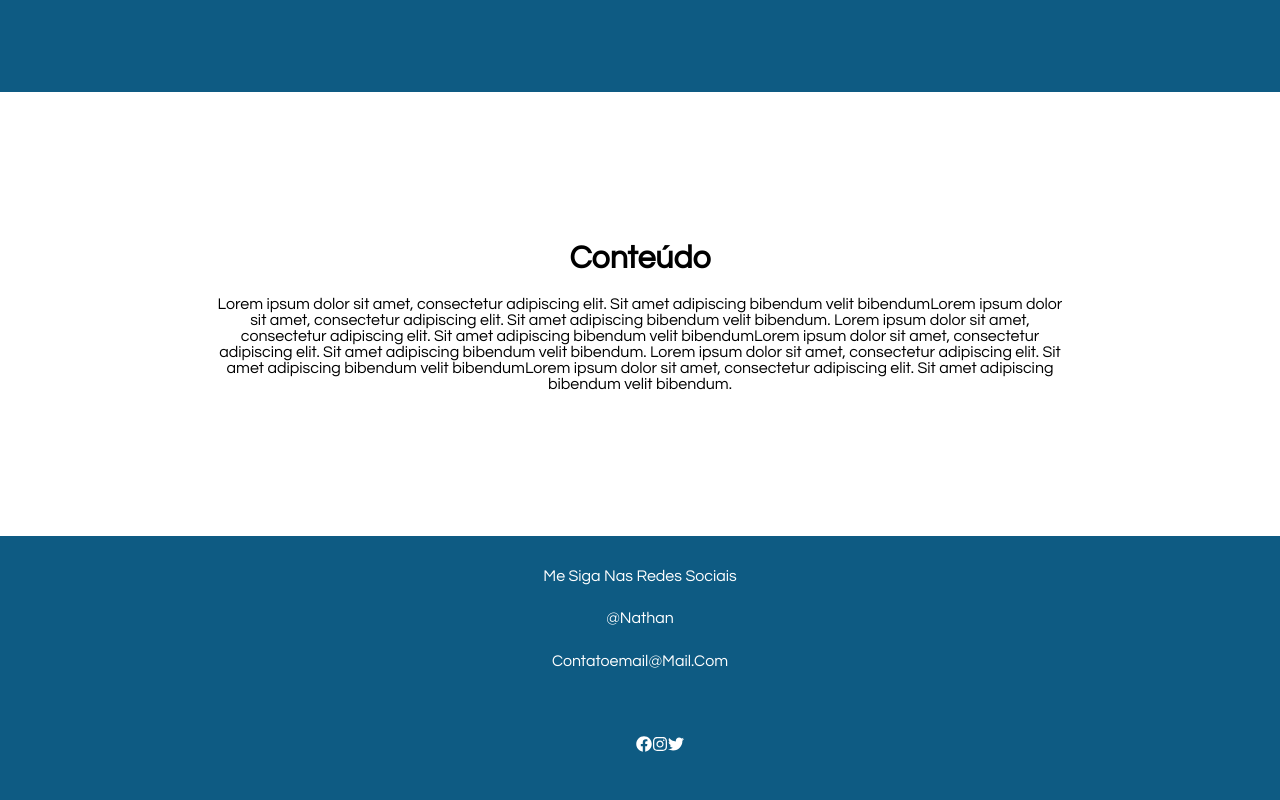
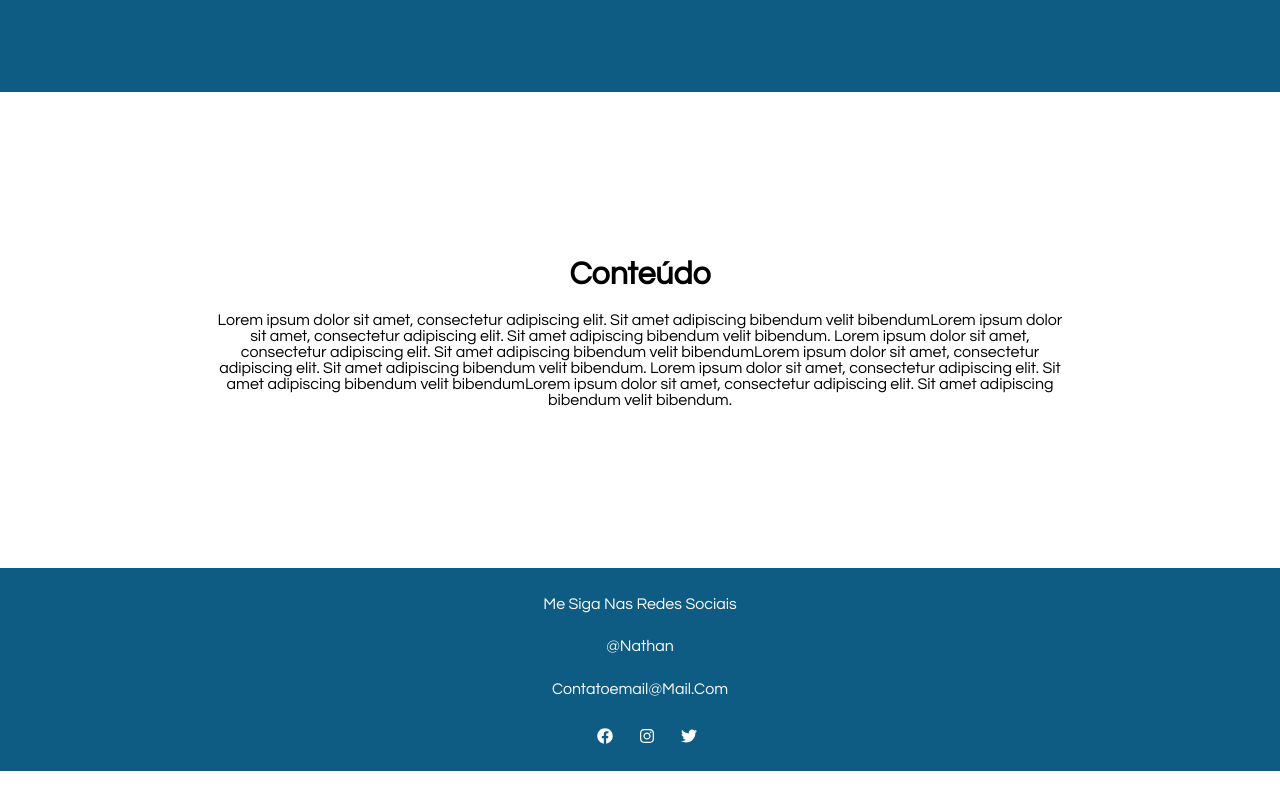
Before and after one commit to m4goth/nathan-personal-website, a React (Create React App) app: page / in a window 1280 px wide. Shown: the part 2940-3740 px from the top of the page. After the commit the page ends 3711 px from the top, so only its background shows below. Built offline with nearby package versions, Linux system fonts and the light colour scheme.

Commit message:
ajustando rodapé

```diff
--- a/src/components/Blog.js
+++ b/src/components/Blog.js
@@ -6,9 +6,19 @@ import '../css/Blog.css'
 const Blog = () => {
   return (
     <Container className="container-blog" maxWidth="md">
+      &emsp;
+      &emsp;
+      &emsp;
+      &emsp;
       <h1 className="tittle">Conteúdo</h1>
-      <p className="paragraph"> Lorem ipsum dolor sit amet, consectetur adipiscing elit. Sit amet adipiscing bibendum velit bibendumLorem ipsum dolor sit amet, consectetur adipiscing elit. Sit amet adipiscing bibendum velit bibendum. Lorem ipsum dolor sit amet, consectetur adipiscing elit. Sit amet adipiscing bibendum velit bibendumLorem ipsum dolor sit amet, consectetur adipiscing elit. Sit amet adipiscing bibendum velit bibendum. Lorem ipsum dolor sit amet, consectetur adipiscing elit. Sit amet adipiscing bibendum velit bibendumLorem ipsum dolor sit amet, consectetur adipiscing elit. Sit amet adipiscing bibendum velit bibendum.</p>
+      <p className="paragraph"> Lorem ipsum dolor sit amet, consectetur adipiscing elit. Sit amet adipiscing bibendum velit bibendumLorem ipsum dolor sit amet, consectetur adipiscing elit. Sit amet adipiscing bibendum velit bibendum. Lorem ipsum dolor sit amet, consectetur adipiscing elit. Sit amet adipiscing bibendum velit bibendumLorem ipsum dolor sit amet, consectetur adipiscing elit. Sit amet adipiscing bibendum velit bibendum. Lorem ipsum dolor sit amet, consectetur adipiscing elit. Sit amet adipiscing bibendum velit bibendumLorem ipsum
+      dolor sit amet, consectetur adipiscing elit. Sit amet adipiscing bibendum velit bibendum.</p>
+      &emsp;
+      &emsp;
+      &emsp;
+      &emsp;
     </Container>
+
   );
 };
 
--- a/src/components/Footer.js
+++ b/src/components/Footer.js
@@ -20,22 +20,23 @@ export function Footer() {
             <h5>Me siga nas redes sociais</h5>
             <h5>@Nathan</h5>
             <h5>contatoemail@mail.com</h5>
-        </div>
-        <br></br>
-        <div>
-           <ul className="social-list">
+
+            <ul className="social-list">
             <li>
               <FaFacebook />
             </li>
+            &emsp;
             <li>
               <FaInstagram />
             </li>
+            &emsp;
             <li>
               <FaTwitter />
             </li>
+            &emsp;
            </ul>
         </div>
-        <br></br>
+
         {/* <div className="direitos">
           <p className="col-sm">
             &copy;
--- a/src/components/Sobre.js
+++ b/src/components/Sobre.js
@@ -7,10 +7,12 @@ const Sobre = () => {
   return (
     <section className="sobre">
       &emsp;
+      &emsp;
       <Container fixed className="container-sobre" sx={{ py:2, px:1.5 }}>
       <h1 className="tittle">Sobre</h1>
       <p className="paragraph"> Engenheiro Agrônomo graduado na Faculdade de Agronomia "Eliseu Maciel" (FAEM) da Universidade Federal de Pelotas (UFPel). Mestre e Doutor em Ciência e Tecnologia de Alimentos pelo Programa de Pós-Graduação em Ciência e Tecnologia de Alimentos (PPGCTA) do DCTA-FAEM-UFPel. É Professor Adjunto do Departamento de Ciência e Tecnologia Agroindustrial da FAEM-UFPel. É consultor Ad Hoc da Associação Brasileira das Indústrias de Arroz (ABIARROZ) e ministra cursos, palestras e treinamentos na área de pós-colheita, industrialização e qualidade de grãos. É instrutor habilitado pelo Ministério da Agricultura, Pecuária e Abastecimento para formação de classificadores oficiais de arroz, feijão e soja. Na pesquisa, atualmente coordena projeto de internacionalização da pós-graduação com foco no desenvolvimento de ciência, tecnologia e inovação no setor orizícola, com recursos da Fundação de Amparo à Pesquisa do Estado do Rio Grande do Sul (FAPERGS). É Editor Associado do periódico Cereal Chemistry.</p>
     </Container>
+    &emsp;
     &emsp;
     </section>
   );
--- a/src/css/Footer.css
+++ b/src/css/Footer.css
@@ -2,9 +2,9 @@
 .footer-main {
     color: #FFFFFF;
     background-color: #0E5B83;
-    padding: 2rem;
-    padding-top: 5px;
-    padding-bottom: 5px;
+    padding: 1rem;
+    padding-top: 1px;
+    padding-bottom: 1px;
     text-align: center;
 
 }
@@ -39,5 +39,8 @@
     display: flex;
     align-items: center;
     letter-spacing: 10px;
-    margin: 1.5rem;
+    margin: 1rem;
+
+    line-height: 30px;
+    word-spacing: 50px;
 }
```
